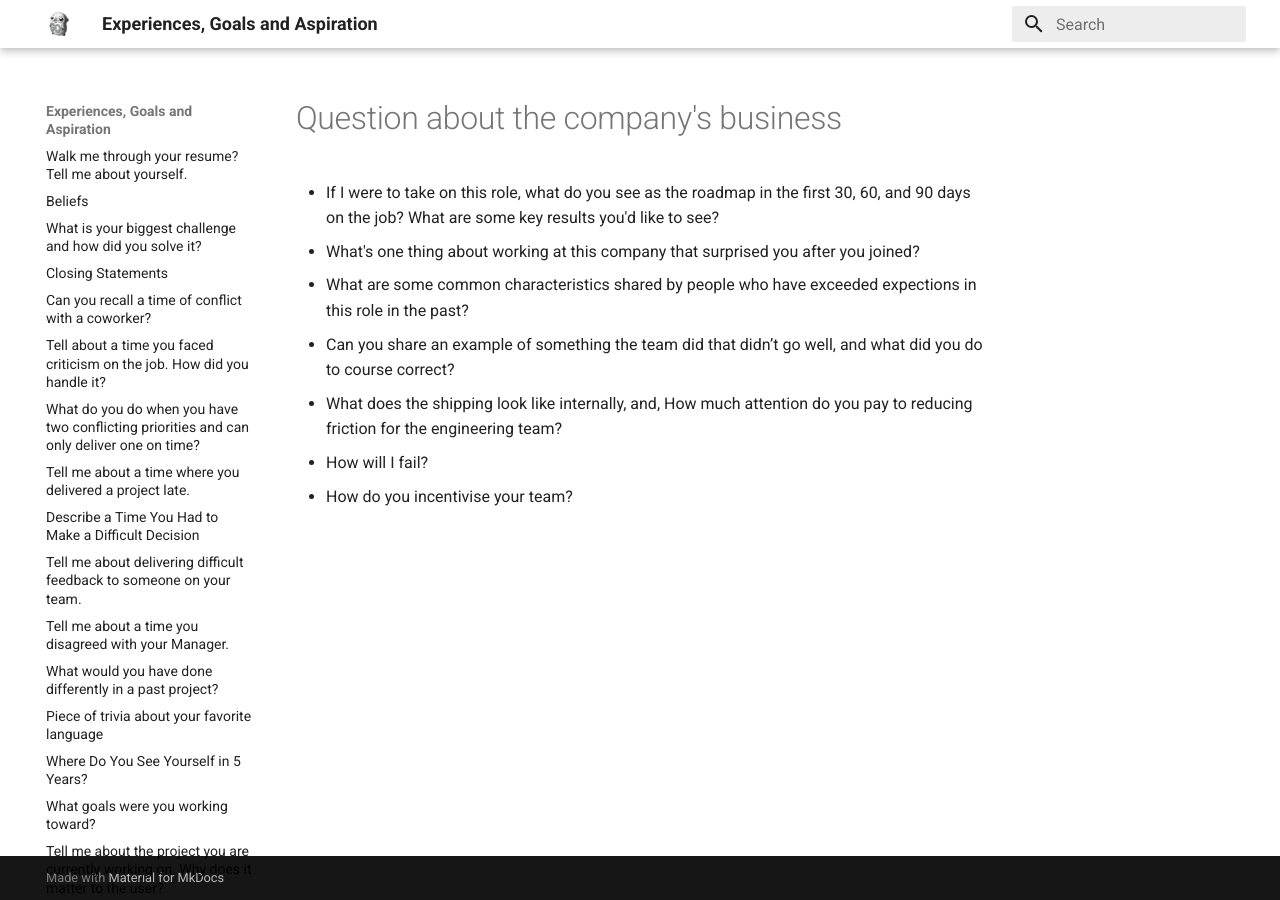
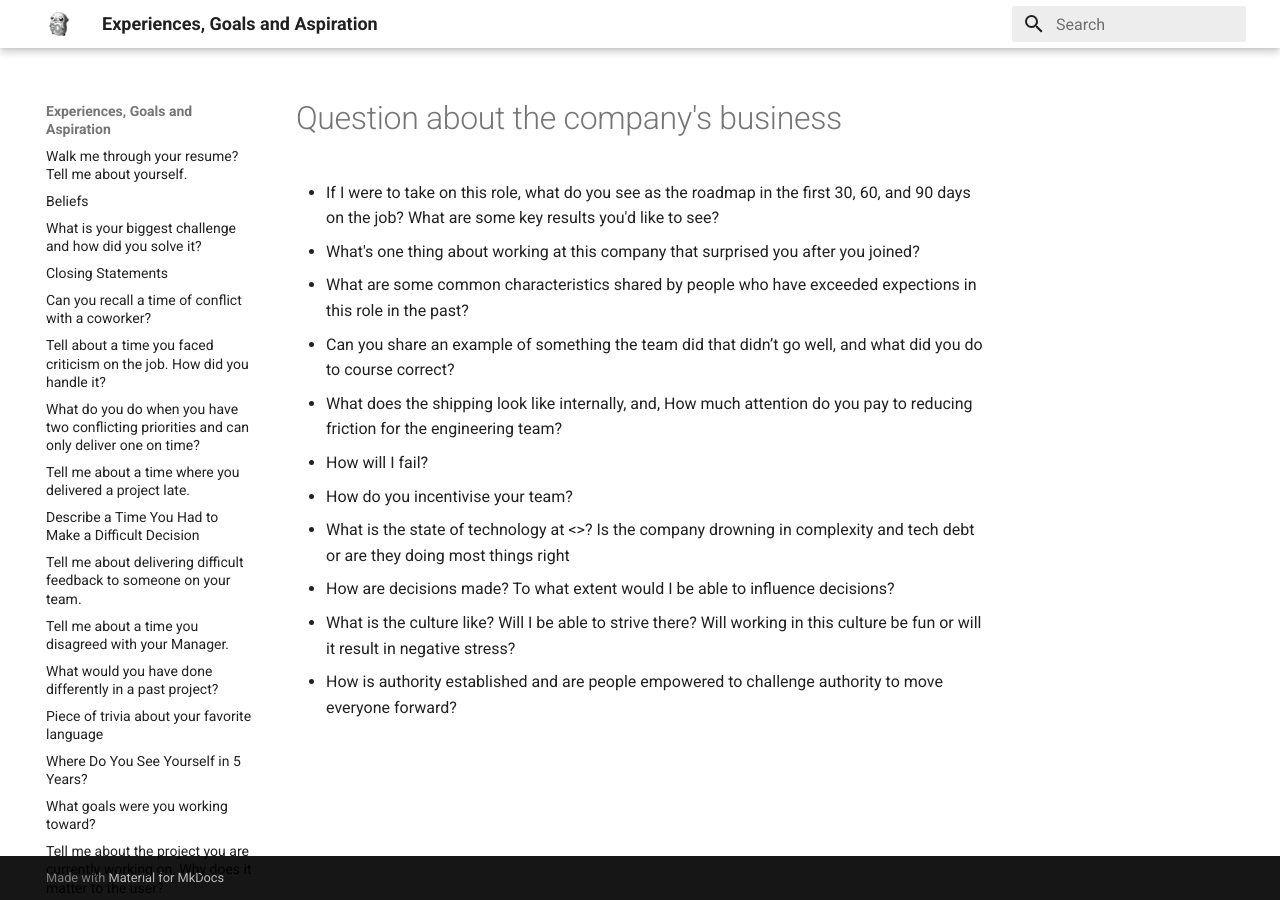
Before and after one commit to stashedUp/experiences, an MkDocs documentation site: the page built from docs/Questions.md, in a window 1280 px wide. Built offline with MkDocs 1.6.1 and Material for MkDocs 9.7.7, drawn with Linux system fonts in a browser that asks for light colours.

Commit message:
Update Questions.md

```diff
--- a/docs/Questions.md
+++ b/docs/Questions.md
@@ -8,3 +8,9 @@
 - What does the shipping look like internally, and, How much attention do you pay to reducing friction for the engineering team?
 - How will I fail?
 - How do you incentivise your team?
+
+
+- What is the state of technology at <>? Is the company drowning in complexity and tech debt or are they doing most things right
+- How are decisions made? To what extent would I be able to influence decisions?
+- What is the culture like? Will I be able to strive there? Will working in this culture be fun or will it result in negative stress?
+- How is authority established and are people empowered to challenge authority to move everyone forward?
```
